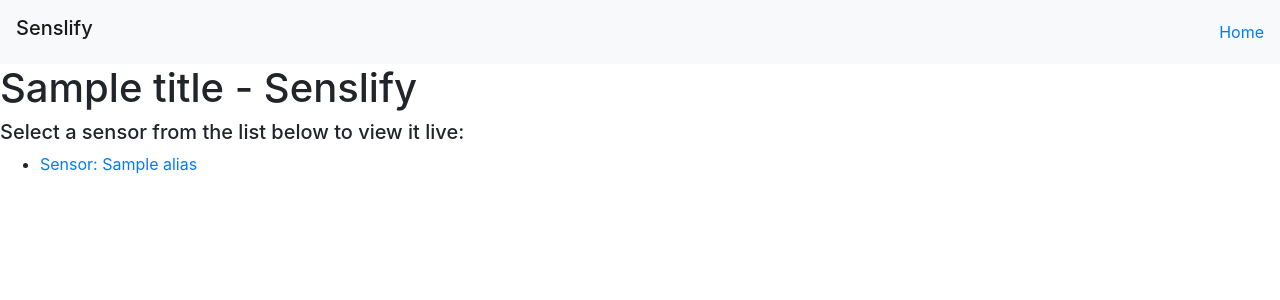
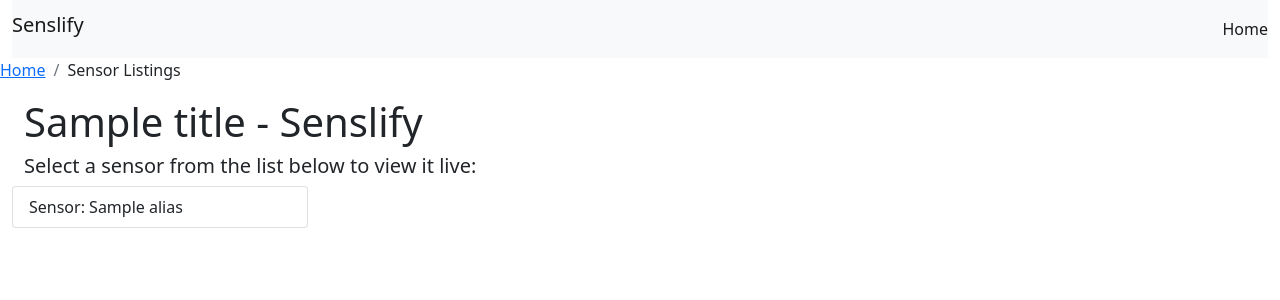
Before and after one commit to gollum18/senslify-web, a Python web app: template senslify/templates/sensors/sensors.jinja2 in a window 1280 px wide. Shown: the top 300 px of the page. Run offline with Jinja, Linux system fonts and the light colour scheme; the template is opened without the code that fills it: most values are stand-ins (such as "Sample title", 1, 10 or a date in 2020); some libraries are stand-ins or nearby versions.

Commit message:
get breadcrumbs working

```diff
--- a/senslify/sensors.py
+++ b/senslify/sensors.py
@@ -115,7 +115,8 @@ async def info_handler(request):
             'max_join_attempts': max_join_attempts,
             'max_reading_deviation': max_reading_deviation,
             'start_date': start,
-            'end_date': end
+            'end_date': end,
+            'referer_url':  request.headers['Referer']
         }
 
 
@@ -152,5 +153,6 @@ async def sensors_handler(request):
     else:
         return {
             'title': f'Sensors for group \'{alias}\'',
-            'sensors': sensors
+            'sensors': sensors,
+            'referer_url': request.headers['Referer']
         }
--- a/senslify/templates/base.jinja2
+++ b/senslify/templates/base.jinja2
@@ -1,29 +1,60 @@
 <!DOCTYPE html>
 <html lang="en">
     <head>
+        <div class="container-fluid">
+            <div class="row">
+                <div class="col-8 float-left">
                     <title>{% block title %}{{ title }}{% endblock%} - Senslify</title>
+                </div>
+                </div class="col-4 float-right">
                     <nav class="navbar navbar-light bg-light">
                         <h1 class="navbar-brand" href="#">Senslify</h1>
                         <ul class="navbar-nav">
-                <li class="navbar-item"><a href="{{ url('index') }}">Home</a></li>
+                            <li class="nav-item">
+                                <a class="nav-link active" href="{{ url('index') }}">Home</a>
+                            </li>
                         </ul>
                     </nav>
+                </div>
+            </div>
+            <div class="row">
+                <nav aria-label="breadcrumb">
+                    <ol class="breadcrumb">
+                        {% block breadcrumbs %}{% endblock %}
+                    </ol>
+                </nav>
+            <div>
+        </div>
+        <style>
+            .list-group-hover .list-group-item:hover {
+                z-index: 2;
+                color: #fff;
+                background-color: #0d6efd;
+                border-color: #0d6efd;
+            }
+        </style>
         {% block head %}{% endblock %}
     </head>
     <body>
         <header>
-            {% block header %}{% endblock %}
+            <div class="container-fluid">
+                <div class="row">
+                    <h1>{{ title }} - Senslify</h1>
+                </div>
+                {% block header %}
+                {% endblock %}
+            </div>
         </header>
         <section id="content">
             {% block content %}{% endblock %}
         </section>
         <footer>
             <!-- Import JQuery and Popper -->
-            <script src="https://cdnjs.cloudflare.com/ajax/libs/jquery/3.4.1/jquery.min.js"></script>
-            <script src="https://cdnjs.cloudflare.com/ajax/libs/popper.js/1.15.0/popper.min.js"></script>
+            <script src="https://cdnjs.cloudflare.com/ajax/libs/jquery/3.6.0/jquery.min.js"></script>
+            <script src="https://cdnjs.cloudflare.com/ajax/libs/popper.js/2.9.2/umd/popper.min.js"></script>
             <!-- Import Bootstrap -->
-            <link rel="stylesheet" type="text/css" href="https://cdnjs.cloudflare.com/ajax/libs/twitter-bootstrap/4.3.1/css/bootstrap.min.css"/>
-            <script src="https://cdnjs.cloudflare.com/ajax/libs/twitter-bootstrap/4.3.1/js/bootstrap.min.js"></script>
+            <link rel="stylesheet" type="text/css" href="https://cdnjs.cloudflare.com/ajax/libs/twitter-bootstrap/5.0.2/css/bootstrap.min.css"/>
+            <script src="https://cdnjs.cloudflare.com/ajax/libs/twitter-bootstrap/5.0.2/js/bootstrap.min.js"></script>
             {% block footer %}{% endblock %}
         </footer>
     </body>
--- a/senslify/templates/sensors/sensors.jinja2
+++ b/senslify/templates/sensors/sensors.jinja2
@@ -2,19 +2,25 @@
 
 {% block head %}{% endblock %}
 
+{% block breadcrumbs %}
+    <li class="breadcrumb-item"><a href="{{ url('index') }}">Home</a></li>
+    <li class="breadcrumb-item" active>Sensor Listings</li>
+{% endblock %}
+
 {% block header %}
-    <h1>{{ title }} - Senslify</h1>
     <h5>Select a sensor from the list below to view it live:</h3>
 {% endblock %}
 {% block content %}
-    <ul id="sensor_list">
-    {% for sensor in sensors %}
-        <li>
-            <a href="{{ sensor.url }}" alt="Sensor: {{ sensor.alias }}">
-                Sensor: {{ sensor.alias }}
-            </a>
-        </li>
-    {% endfor %}
-    </ul>
+    <div class="container-fluid">
+        <div class="row w-25">
+            <ul class="list-group list-group-hover">
+            {% for sensor in sensors %}
+                <a class="list-group-item list-group-item-action" href="{{ sensor.url }}" alt="Sensor: {{ sensor.alias }}">
+                    Sensor: {{ sensor.alias }}
+                </a>
+            {% endfor %}
+            </ul>
+        </div>
+    </div>
 {% endblock %}
 {% block footer %}{% endblock %}
```
Also changed, not shown: senslify/templates/sensors/index.jinja2 (+13 -5 lines), senslify/templates/sensors/info.jinja2 (+26 -23 lines), README.md. Lines whose indentation alone changed are shown as unchanged.
